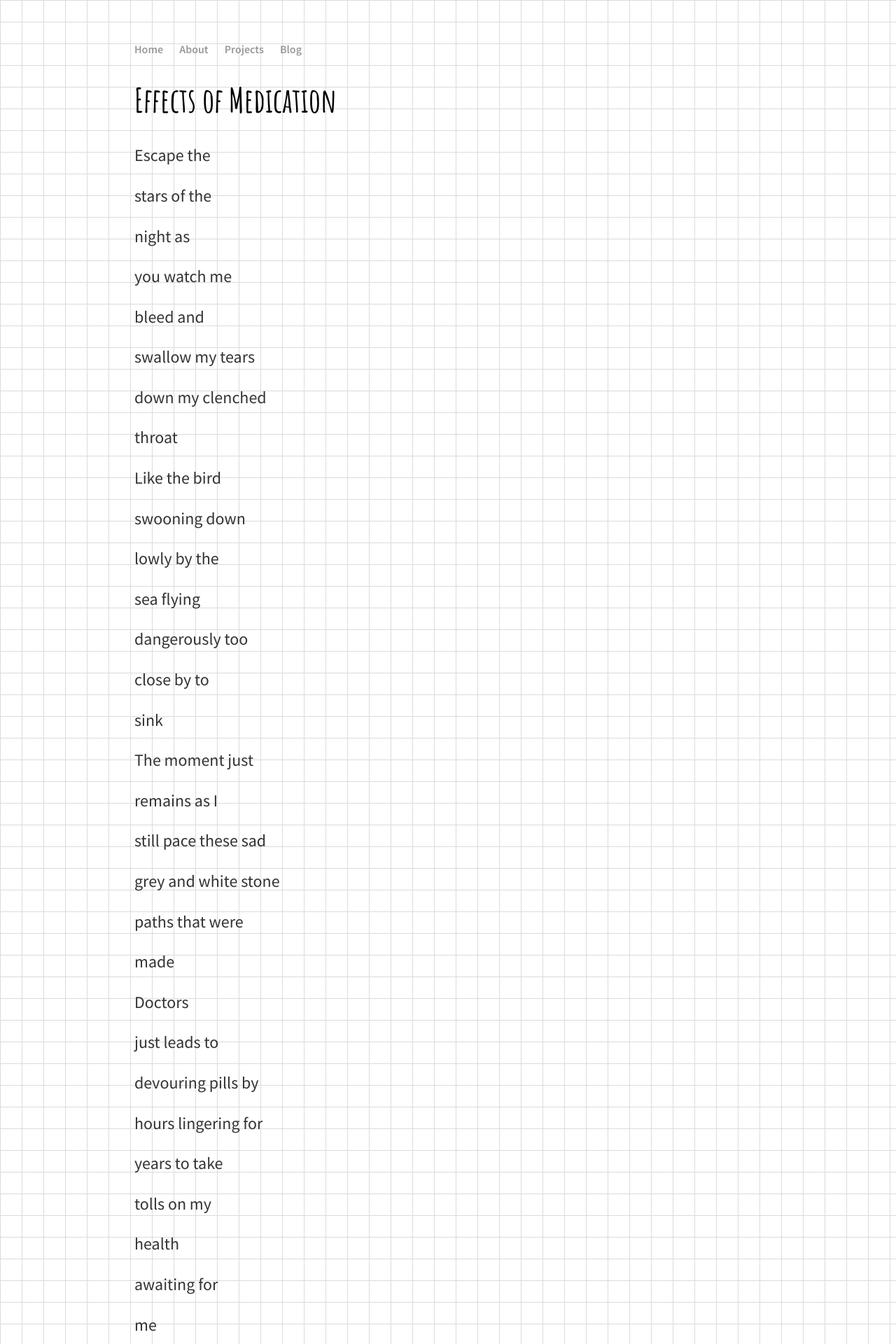
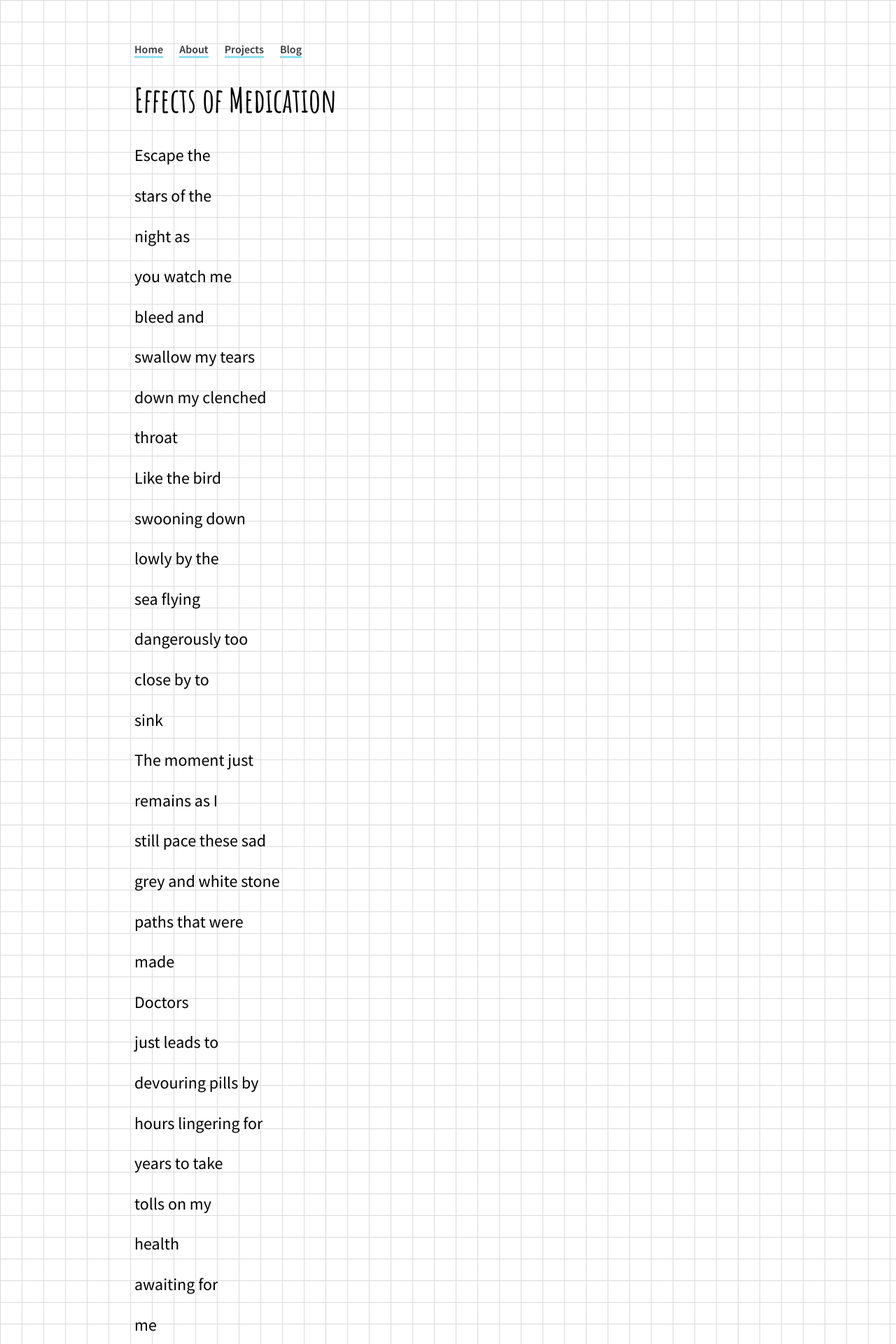
Before and after one commit to Avizc/avizc.github.io, a Jekyll site: the page built from files/effects-of-medication.md, in a window 1280 px wide. Shown: the top 1920 px of the page at 70% size. Built offline with Jekyll 4.4.1, drawn with Linux system fonts in a browser that asks for light colours; our own code applies the rules of GitHub Pages for plain Markdown files.

Commit message:
Update URL styling in blog posts

```diff
--- a/css/main.css
+++ b/css/main.css
@@ -16,10 +16,13 @@ nav ul li, footer ul li {
 }
 a {
     text-decoration: none;
-    color: #999;
+    color: #35393b;
+    border-bottom: 3px solid #8fe0f1;
 }
 a:hover {
-    text-decoration: underline;
+    text-decoration: none;
+    text-decoration: none;
+    border-bottom: 3px solid #D6FE84;
 }
 h1 {
     font-size: 3em;
@@ -37,7 +40,7 @@ p {
     font-family: 'Source Sans Pro', 'Helvetica', sans-serif;
     font-size: 1.5em;
     line-height: 1.4em;
-    color: #333;
+    color: #000000;
 }
 footer {
     border-top: 1px solid #d5d5d5;
```
